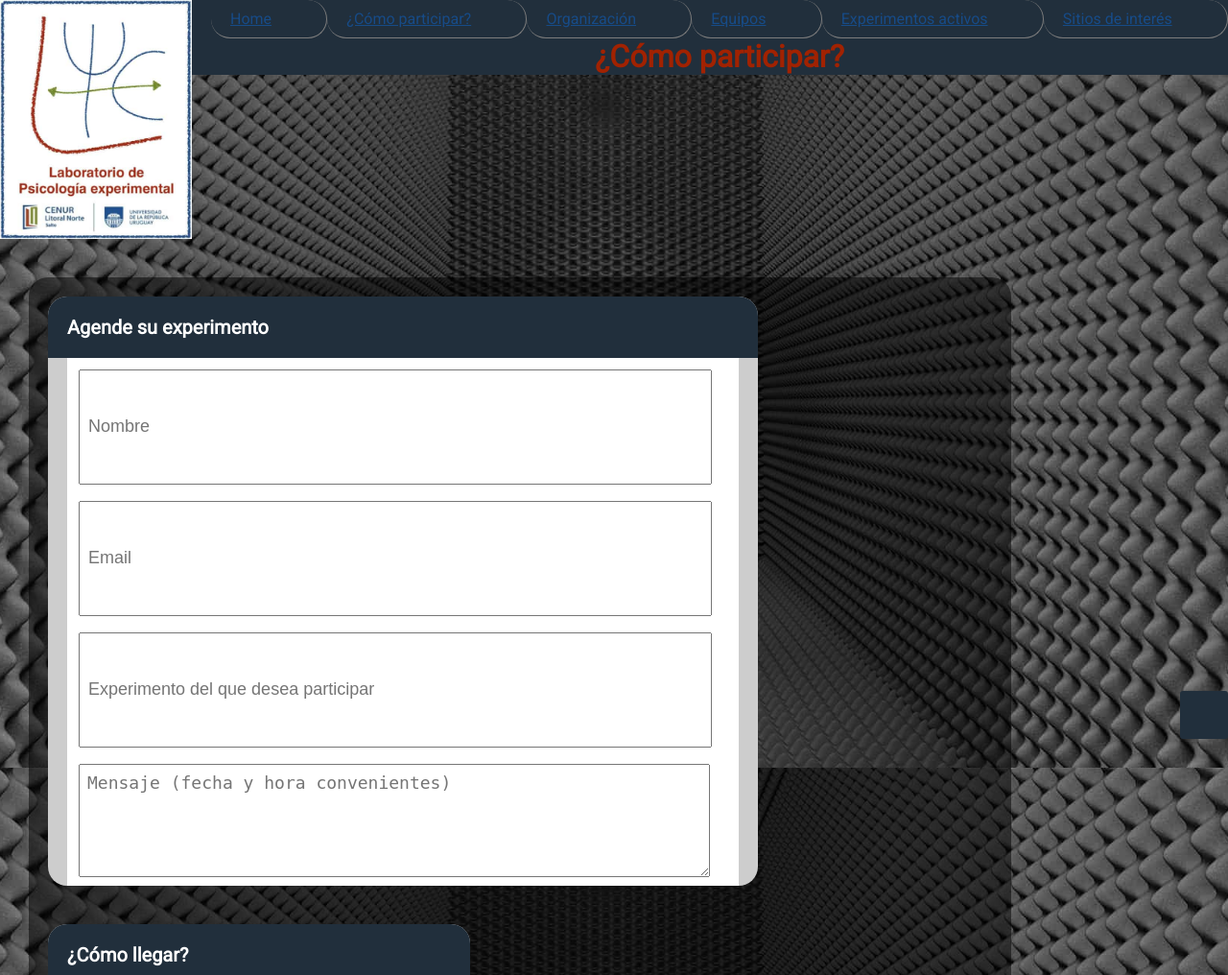
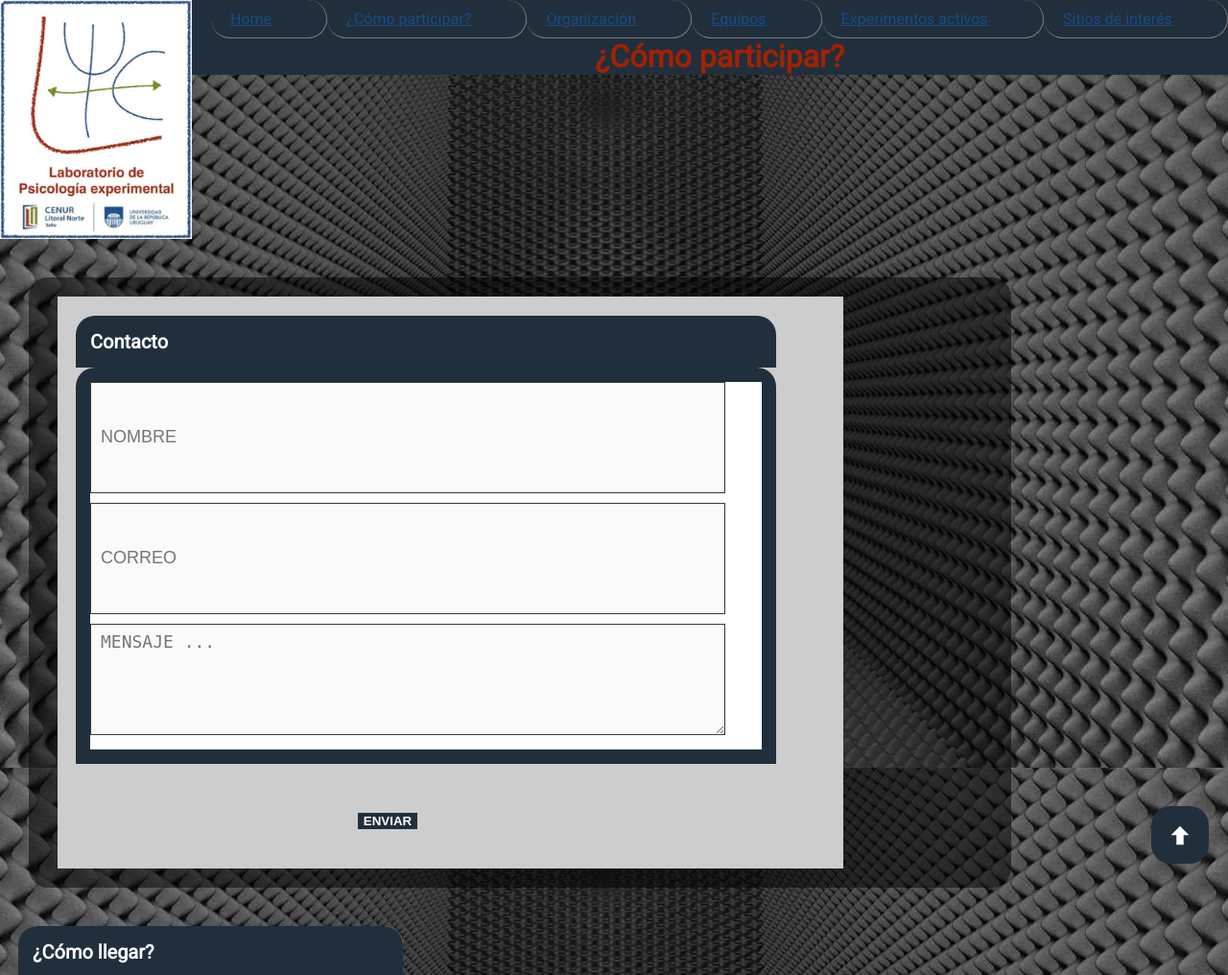
Before and after one commit to LucaTB/LABPEX, a PHP site: page /comopart.html in a window 1280 px wide. Shown: the top 1016 px of the page at 96% size. Run offline with PHP 8.4, Linux system fonts and the light colour scheme.

Commit message:
botón-arriba

```diff
--- /dev/null
+++ b/arriba.js
@@ -0,0 +1,35 @@
+$(window).scroll(function(){
+  if ( $(this).scrollTop()>100 ) {
+    $('.ir-arriba').addClass("arriba2");
+  } else {
+    $('.ir-arriba').removeClass("arriba2");
+  }
+});
+
+// $('.ir-arriba').click(function(){
+//   alert("chegou");
+//   $('body, html').animate({
+//     scrollTop: '0px'
+//   }, 300);
+// });
+
+
+function scrollToTop (duration) {
+    // cancel if already on top
+    if (document.scrollingElement.scrollTop === 0) return;
+
+    const cosParameter = document.scrollingElement.scrollTop / 2;
+    let scrollCount = 0, oldTimestamp = null;
+
+    function step (newTimestamp) {
+        if (oldTimestamp !== null) {
+            // if duration is 0 scrollCount will be Infinity
+            scrollCount += Math.PI * (newTimestamp - oldTimestamp) / duration;
+            if (scrollCount >= Math.PI) return document.scrollingElement.scrollTop = 0;
+            document.scrollingElement.scrollTop = cosParameter + cosParameter * Math.cos(scrollCount);
+        }
+        oldTimestamp = newTimestamp;
+        window.requestAnimationFrame(step);
+    }
+    window.requestAnimationFrame(step);
+}
--- a/comopart.html
+++ b/comopart.html
@@ -6,12 +6,15 @@
     <meta name="apple-touch-fullscreen" content="YES">
     <title> LABPEX </title>
     <link rel="stylesheet" type="text/css" href="estilos.css"/>
+    <link rel="stylesheet" href="fonts.css">
     <link href="https://fonts.googleapis.com/css2?family=Roboto:wght@300;400&display=swap" rel="stylesheet">
+    <script src="http://code.jquery.com/jquery-latest.js"></script>
+    <script src="arriba.js"></script>
   </head>
   <body>
-
+    <span class="ir-arriba icon-arrow-up" onclick="scrollToTop(1000);"></span>
     <header>
-        <img class="imag" src="Imagenes/LOGO.jpg" width="200" alt="LabPexCenur">
+      <img class="imag" src="Imagenes/LOGO.jpg" width="200" alt="LabPexCenur">
       <input type="checkbox" id="btn-menu">
       <label for="btn-menu">
          <img src="Imagenes/LOGO (solo).jpg" width="35" alt="">
@@ -19,7 +22,7 @@
 
       <nav class="menu">
         <ul>
-          <li><a href="LABNET.html">Home</a></li>
+          <li><a href="index.html">Home</a></li>
           <li><a href="">¿Cómo participar?</a></li>
           <li><a href="coord.html">Organización</a></li>
           <li><a href="equipos.html">Equipos</a></li>
@@ -31,16 +34,20 @@
 
     <h1> <span class="texto-borde"> ¿Cómo participar? </span> </h1>
 <div class="container">
-    <div class="box">
-      <h2>Agende su experimento</h2>
-      <form>
-      <input type="text" placeholder="Nombre" name="name">
-      <input type="email" placeholder="Email" name"email">
-      <input type="text" placeholder="Experimento del que desea participar" name"asunto">
-      <textarea placeholder="Mensaje (fecha y hora convenientes)" name="msg"></textarea>
+  <div class="row">
+    <div class="box"><h2>Contacto<h2>
+      <form action="correo.php" method="post">
+                      <input type="text" name="name" id="name" class="name" placeholder="NOMBRE">
+                      <input type="text" name="mail" id="mail" class="email" placeholder="CORREO">
+                      <textarea name="message" class="message" placeholder="MENSAJE ... " id="message"></textarea>
+                      <div class="clear"></div>
+                          <div class="col-md-8">
+                              <button type="submit" class="btn btn-primary">ENVIAR </button>
+                            </div>
       </form>
     </div>
-
+  </div>
+</div>
     <div class="box">
       <h2><b> ¿Cómo llegar? </b></h2>
       <iframe src="https://www.google.com/maps/embed?pb=!1m18!1m12!1m3!1d2025.1233092114594!2d-57.95943170259371!3d-31.39103393055695!2m3!1f0!2f0!3f0!3m2!1i1024!2i768!4f13.1!3m3!1m2!1s0x95addcd6fac77777%3A0xee093d61a3428b63!2sCentro%20Universitario%20Regional%20Litoral%20Norte%20Salto%20%7C%20Universidad%20de%20la%20Rep%C3%BAblica!5e0!3m2!1ses!2suy!4v1600196648600!5m2!1ses!2suy" width="400" height="300" frameborder="0" style="border:0;" allowfullscreen="" aria-hidden="false" tabindex="0"></iframe>
@@ -50,6 +57,5 @@
       <img class="inst" src="Imagenes/UDELAR.jpg" alt=UDELAR>
       <img class="inst" src="Imagenes/CLN.jpg">
     </div>
-    <a title="Ascensor" class="btn-btt" href="#Top" style="">Encima</a>
   </body>
 </html>
--- a/estilos.css
+++ b/estilos.css
@@ -88,15 +88,15 @@
   margin: 20px;
   width: auto;
   text-align: left;
-  padding: 0 20px;
+  padding: 20 20px;
   border-radius: 20px;
   opacity: 100%;
 }
 
 .box h2 {
-  width: 100%;
-  margin-left: -20px;
-  padding: 20px;
+  width: auto;
+  margin-left: -1px;
+  padding: 15px;
   -webkit-border-top-left-radius: 20px;
 -webkit-border-top-right-radius: 20px;
 -moz-border-radius-topleft: 20px;
@@ -203,40 +205,52 @@
   margin-bottom: 5px;
 }
 
+.ir-arriba {
+    display: block;
+    padding: 20px;
+    background-color: rgba(33, 47, 60, 1);
+    font-size: 20px;
+    color: #fff;
+    cursor: pointer;
+    position: fixed;
+    bottom:-100px;
+    right: 20px;
+    border-radius: 20px;
+    transition: 0.3s ease-in-out bottom;
+  }
+
+  .arriba2 {
+    bottom: 20px;
+  }
+
+  .ir-arriba:hover {
+      background-color: rgba(33, 47, 60, 0.8);
+  }
+
+.box input, textarea {
+    width: 100%;
+    background: #282828;
+    border: 1px solid #393939;
+    padding: 7px 10px;
+    margin: 0px 0px 10px 0px;
+    background-color: #FAFAFA;
+}
+
+.box textarea {
+    height: 100px;
+}
 
 
-.btn-btt {
+.box .btn-primary {
     background: #212f3c;
-    bottom: 30px;
-    -webkit-border-radius: 3px;
-    -moz-border-radius: 3px;
-    border-radius: 3px;
-    color: white;
-    display: block;
-    font-size: 0;
-    height: 50px;
-    line-height: 50px;
-    position: fixed;
-    right: 0;
-    text-align: center;
-    -webkit-transition: all 300ms;
-    -moz-transition: all 300ms;
-    transition: all 300ms;
-    width: 50px;
-    z-index: 999;
-  }
+    border: none;
+    border-radius: 0px;
+    color: #ffffff;
+    font-weight: 800;
+}
 
-  .btn-btt:before {
-    content: "\f077";
-    display: inline-block;
-    font-family: Roboto;
-    font-style: normal;
-    font-weight: normal;
-    -webkit-font-smoothing: antialiased;
-    -moz-osx-font-smoothing: grayscale;
-    font-size: 14px;
-    text-align: center;
-    width: 100%;
+.box .btn-primary:hover {
+    background: rgba(0, 0, 0, 0.7);
 }
 
 @media (max-width:768px) {
--- /dev/null
+++ b/fonts.css
@@ -0,0 +1,57 @@
+@font-face {
+  font-family: 'icomoon';
+  src:  url('fonts/icomoon.eot?a1hohe');
+  src:  url('fonts/icomoon.eot?a1hohe#iefix') format('embedded-opentype'),
+    url('fonts/icomoon.ttf?a1hohe') format('truetype'),
+    url('fonts/icomoon.woff?a1hohe') format('woff'),
+    url('fonts/icomoon.svg?a1hohe#icomoon') format('svg');
+  font-weight: normal;
+  font-style: normal;
+  font-display: block;
+}
+
+[class^="icon-"], [class*=" icon-"] {
+  /* use !important to prevent issues with browser extensions that change fonts */
+  font-family: 'icomoon' !important;
+  speak: never;
+  font-style: normal;
+  font-weight: normal;
+  font-variant: normal;
+  text-transform: none;
+  line-height: 1;
+
+  /* Better Font Rendering =========== */
+  -webkit-font-smoothing: antialiased;
+  -moz-osx-font-smoothing: grayscale;
+}
+
+.icon-home3:before {
+  content: "\e902";
+}
+.icon-location:before {
+  content: "\e947";
+}
+.icon-display:before {
+  content: "\e956";
+}
+.icon-users:before {
+  content: "\e972";
+}
+.icon-switch:before {
+  content: "\e9b6";
+}
+.icon-link:before {
+  content: "\e9cb";
+}
+.icon-enter:before {
+  content: "\ea13";
+}
+.icon-exit:before {
+  content: "\ea14";
+}
+.icon-arrow-up:before {
+  content: "\ea32";
+}
+.icon-circle-up:before {
+  content: "\ea41";
+}
```
Also changed, not shown: other parts of estilos.css (+18 -17 lines), coord.html (+12 -14 lines), correo.php (+21 -1 lines), equipos.html (+6 -5 lines), expes.html (+6 -5 lines), index.html (+18 -5 lines), sitios.html (+5 -3 lines), Imagenes/Jon.jpeg (deleted), Imagenes/Lu.jpeg (deleted), Imagenes/flecha.png (added), fonts/icomoon.ttf (added), fonts/icomoon.woff (added), 2 other files.
